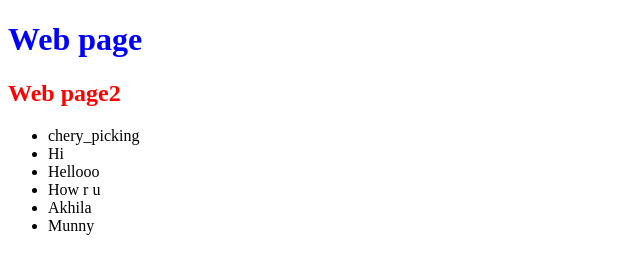
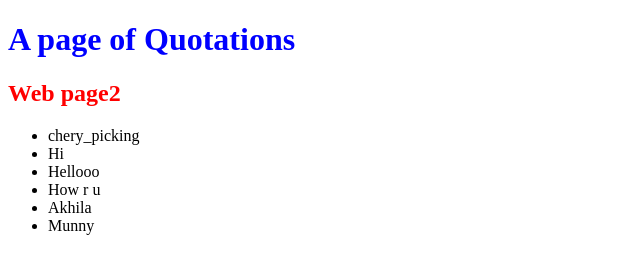
Before and after one commit to akhila-ch/0main_openSAP_repo, a plain HTML site: page index.html in a window 1280 px wide. Shown: the whole page, without its empty margins (0-640 px from the left). Drawn offline with Linux system fonts and the light colour scheme.

Commit message:
Changed header to a page of quotations

```diff
--- a/index.html
+++ b/index.html
@@ -2,10 +2,10 @@
 <html lang = 'en'>
 	<head>
 		<meta http-equiv = "content-type" content = "text/html ; charset=utf-8"/>
-		<title>A page of Quotations	</title>
+		<title>A page of Quotations</title>
 		<link href="styles.css" rel="stylesheet" type="text/css">
 	</head>
-	<h1>Web page</h1>
+	<h1>A page of Quotations</h1>
 	<h2>Web page2</h2>
 	<ul>
 		<li>chery_picking</li>
```
